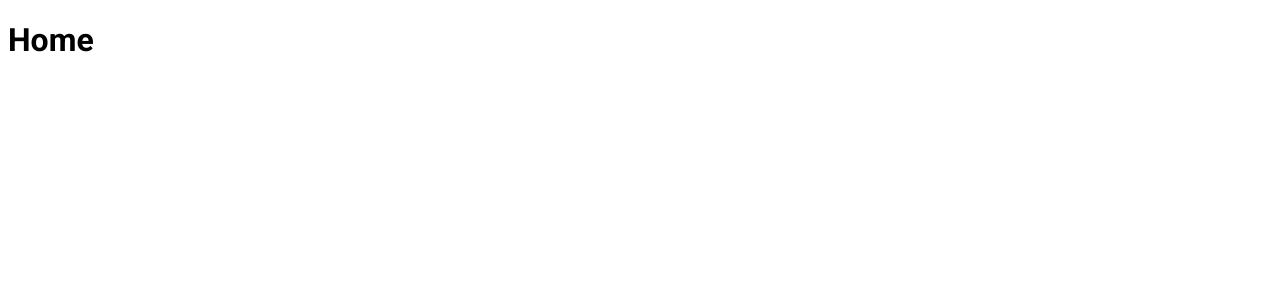
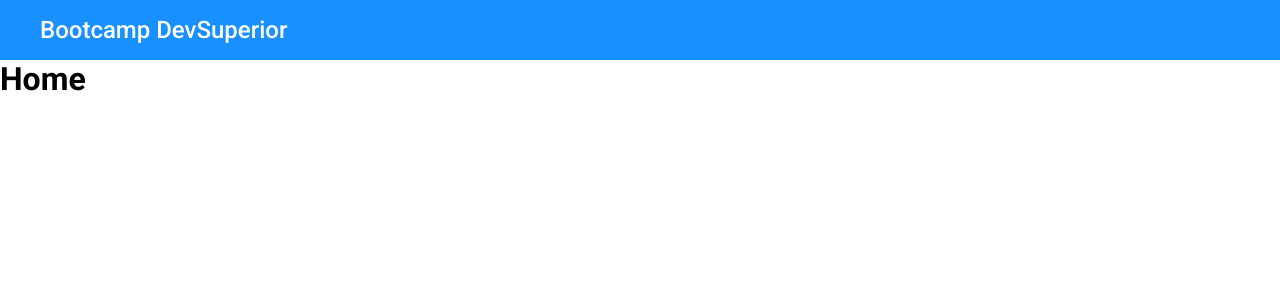
Before and after one commit to matheusalume/github-user-search, a React (Create React App) app: page / in a window 1280 px wide. Shown: the top 300 px of the page. Built offline with nearby package versions, Linux system fonts and the light colour scheme.

Commit message:
Add navbar

```diff
--- a/src/App.css
+++ b/src/App.css
@@ -5,6 +5,19 @@
 }
 
 h1, h2, h3, h4, h5, h6 {
-  margin-bottom: 0;
-  font-weight: 700;
+  margin: 0;
 }
+
+body {
+  margin: 0;
+}
+
+a {
+  text-decoration: none;
+  color: unset;
+}
+
+a:hover {
+  text-decoration: none;
+  color: unset;
+}
--- a/src/Routes.tsx
+++ b/src/Routes.tsx
@@ -1,7 +1,9 @@
 import { BrowserRouter, Route, Switch } from 'react-router-dom';
+import Navbar from './core/components/Navbar';
 
 const Routes = () => (
     <BrowserRouter>
+        <Navbar />
         <Switch>
             <Route path="/" exact>
                 <h1>Home</h1>
--- /dev/null
+++ b/src/core/components/Navbar/index.tsx
@@ -0,0 +1,12 @@
+import { Link } from 'react-router-dom';
+import './styles.css';
+
+const Navbar = () => (
+    <nav className="main-nav">
+        <Link to="/" className="nav-title">
+            Bootcamp DevSuperior
+        </Link>
+    </nav>
+);
+
+export default Navbar;
--- /dev/null
+++ b/src/core/components/Navbar/styles.css
@@ -0,0 +1,13 @@
+.main-nav {
+    height: 60px;
+    background: #1890FF;
+    color: #FFF;
+    padding-left: 40px;
+    align-items: center;
+    display: flex;
+}
+
+.nav-title {
+    font-size: 24px;
+    font-weight: 500;
+}
```
